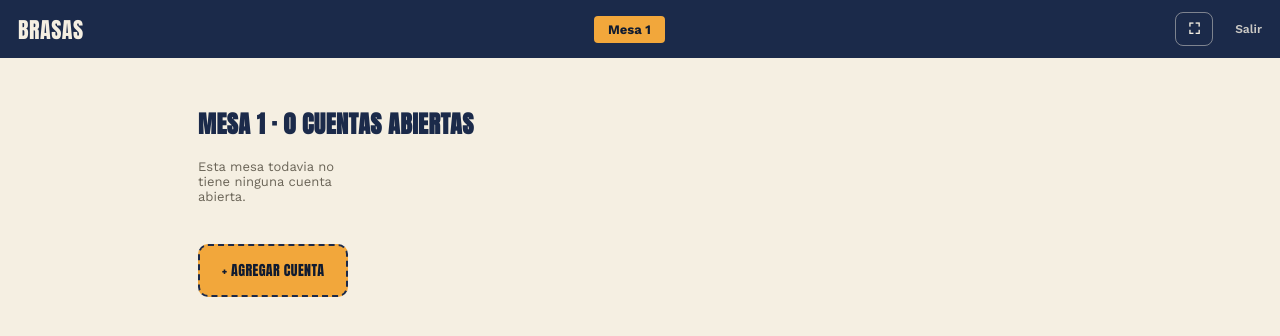
After one commit to Jonathan1700/will-, a Django app: page /mesa/1/cuentas/ in a window 1280 px wide. The commit adds this page. Shown: the top 336 px of the page. Run offline with Django 5.2, Linux system fonts and the light colour scheme; a user stored in the database is signed in; data comes from the database, SQL or seed files in the repository; data that the repository does not hold is empty.

Commit message:
Agregar cuentas divididas por mesa (Cuenta 1, Cuenta 2...)
Al elegir una mesa el mesero ahora ve cuantas cuentas tiene abiertas y
puede agregar mas con el boton "Agregar cuenta" (numeracion secuencial,
nunca se repite). Cada cuenta tiene su propio carrito/total y se envia
a cocina por separado; una cuenta se cierra sola cuando ya no le queda
ninguna orden pendiente. El panel de cocina no cambia: sigue mostrando
las comandas igual que antes, sin mencionar cuentas.

Co-Authored-By: Claude Sonnet 5 <noreply@anthropic.com>
Claude-Session: https://claude.ai/code/session_011WUHR192wPAneFfUWbtFuF

```diff
--- a/pedidos/models.py
+++ b/pedidos/models.py
@@ -12,7 +12,31 @@ class Mesa(models.Model):
         return f"Mesa {self.numero}"
 
     def tiene_orden_abierta(self):
-        return self.orden_set.filter(estado="abierta", es_venta_directa=False).exists()
+        return any(cuenta.esta_abierta() for cuenta in self.cuentas.all())
+
+
+class Cuenta(models.Model):
+    """Una de las cuentas en que se puede dividir una mesa (cada cliente/grupo
+    pide y paga por separado). El mesero las crea desde la pantalla de la mesa
+    con el boton "Agregar cuenta": la primera es "Cuenta 1", la siguiente
+    "Cuenta 2", y asi sucesivamente (el numero nunca se repite en esa mesa)."""
+    mesa = models.ForeignKey(Mesa, related_name="cuentas", on_delete=models.CASCADE)
+    numero = models.IntegerField()
+    creado = models.DateTimeField(default=timezone.now)
+
+    class Meta:
+        ordering = ["numero"]
+
+    def __str__(self):
+        return f"Mesa {self.mesa.numero} - Cuenta {self.numero}"
+
+    def esta_abierta(self):
+        """Sigue activa mientras tenga alguna orden que no este cerrada
+        (pagada/entregada del todo)."""
+        return self.ordenes.exclude(estado="cerrada").exists()
+
+    def total(self):
+        return sum((orden.total() for orden in self.ordenes.all()), Decimal("0"))
 
 
 class Producto(models.Model):
@@ -174,6 +198,10 @@ class Orden(models.Model):
     CATEGORIAS_CON_ENVASE = ("pollo", "combos")
 
     mesa = models.ForeignKey(Mesa, on_delete=models.CASCADE)
+    # a que cuenta de la mesa pertenece (venta directa no usa cuenta: es de la mesa entera)
+    cuenta = models.ForeignKey(
+        Cuenta, related_name="ordenes", null=True, blank=True, on_delete=models.SET_NULL
+    )
     estado = models.CharField(max_length=20, choices=ESTADOS, default="abierta")
     creado = models.DateTimeField(default=timezone.now)
     enviado_a_cocina = models.DateTimeField(null=True, blank=True)
--- a/pedidos/static/pedidos/estilo.css
+++ b/pedidos/static/pedidos/estilo.css
@@ -85,6 +85,7 @@ header.top .mesa {
     font-size: 13px;
     padding: 6px 14px;
     border-radius: 4px;
+    text-decoration: none;
 }
 
 .app {
@@ -332,6 +333,64 @@ header.top .mesa {
     background: var(--mustard);
     color: var(--navy-dark);
 }
+
+/* ---- cuentas de una mesa (Cuenta 1, Cuenta 2...) ---- */
+
+.cuentas-grid {
+    display: grid;
+    grid-template-columns: repeat(auto-fill, minmax(150px, 1fr));
+    gap: 14px;
+    margin-bottom: 20px;
+}
+
+.cuenta-btn {
+    display: block;
+    background: var(--card);
+    border: 2px solid var(--navy);
+    border-radius: 10px;
+    padding: 16px;
+    text-decoration: none;
+    color: var(--navy);
+}
+
+.cuenta-nombre {
+    display: block;
+    font-family: 'Anton', sans-serif;
+    font-size: 16px;
+    text-transform: uppercase;
+    margin-bottom: 6px;
+}
+
+.cuenta-total {
+    display: block;
+    font-size: 13px;
+    font-weight: 700;
+    color: var(--ink-soft);
+}
+
+.cuenta-vacia {
+    color: var(--ink-soft);
+    font-size: 13px;
+    margin-bottom: 20px;
+}
+
+.btn-agregar-cuenta {
+    display: inline-flex;
+    align-items: center;
+    gap: 6px;
+    background: var(--mustard);
+    color: var(--navy-dark);
+    border: 2px dashed var(--navy);
+    border-radius: 10px;
+    padding: 14px 22px;
+    font-family: 'Anton', sans-serif;
+    font-size: 14px;
+    letter-spacing: 0.4px;
+    text-transform: uppercase;
+    cursor: pointer;
+}
+
+.btn-agregar-cuenta:active { transform: scale(.985); }
 
 .comanda {
     background: var(--card);
--- a/pedidos/templates/pedidos/elegir_mesa.html
+++ b/pedidos/templates/pedidos/elegir_mesa.html
@@ -16,7 +16,7 @@
         {% for orden in ordenes_listas %}
         <div class="listo-card">
             <div class="listo-head">
-                <span class="listo-mesa">Mesa {{ orden.mesa.numero }}</span>
+                <span class="listo-mesa">Mesa {{ orden.mesa.numero }}{% if orden.cuenta %} · Cuenta {{ orden.cuenta.numero }}{% endif %}</span>
                 <span class="listo-tag">Listo</span>
             </div>
             <p class="listo-detalle">
@@ -37,7 +37,7 @@
     <h2 class="seccion-titulo">Elige una mesa</h2>
     <div class="mesas-grid">
         {% for mesa in mesas %}
-        <a href="{% url 'menu_mesa' mesa.id %}" class="mesa-btn {% if mesa.tiene_orden_abierta %}ocupada{% endif %}">
+        <a href="{% url 'seleccionar_cuenta' mesa.id %}" class="mesa-btn {% if mesa.tiene_orden_abierta %}ocupada{% endif %}">
             {{ mesa.numero }}
         </a>
         {% empty %}
--- /dev/null
+++ b/pedidos/templates/pedidos/seleccionar_cuenta.html
@@ -0,0 +1,33 @@
+{% extends "pedidos/base.html" %}
+{% block titulo %}Mesa {{ mesa.numero }} - Cuentas{% endblock %}
+{% block contenido %}
+<header class="top">
+    <a href="{% url 'elegir_mesa' %}" class="titulo">Brasas</a>
+    <span class="mesa">Mesa {{ mesa.numero }}</span>
+    <span class="top-acciones">
+        <button type="button" class="top-fullscreen" id="btn-fullscreen" aria-label="Pantalla completa">⛶</button>
+        <a href="{% url 'logout' %}" class="top-salir">Salir</a>
+    </span>
+</header>
+<div class="app">
+    <h2 class="seccion-titulo">
+        Mesa {{ mesa.numero }} · {{ cuentas|length }} cuenta{{ cuentas|length|pluralize }} abierta{{ cuentas|length|pluralize }}
+    </h2>
+
+    <div class="cuentas-grid">
+        {% for cuenta in cuentas %}
+        <a href="{% url 'menu_mesa' mesa.id %}?cuenta={{ cuenta.id }}" class="cuenta-btn">
+            <span class="cuenta-nombre">Cuenta {{ cuenta.numero }}</span>
+            <span class="cuenta-total">${{ cuenta.total }}</span>
+        </a>
+        {% empty %}
+        <p class="cuenta-vacia">Esta mesa todavia no tiene ninguna cuenta abierta.</p>
+        {% endfor %}
+    </div>
+
+    <form method="post" action="{% url 'agregar_cuenta' mesa.id %}">
+        {% csrf_token %}
+        <button class="btn-agregar-cuenta">+ Agregar cuenta</button>
+    </form>
+</div>
+{% endblock %}
--- a/pedidos/urls.py
+++ b/pedidos/urls.py
@@ -9,6 +9,8 @@ urlpatterns = [
 
     # mesero
     path("", views.elegir_mesa, name="elegir_mesa"),
+    path("mesa/<int:mesa_id>/cuentas/", views.seleccionar_cuenta, name="seleccionar_cuenta"),
+    path("mesa/<int:mesa_id>/cuentas/agregar/", views.agregar_cuenta, name="agregar_cuenta"),
     path("mesa/<int:mesa_id>/", views.menu_mesa, name="menu_mesa"),
     path("orden/<int:orden_id>/agregar/<int:producto_id>/", views.agregar_item, name="agregar_item"),
     path("orden/<int:orden_id>/item/<int:item_id>/cantidad/", views.cambiar_cantidad, name="cambiar_cantidad"),
--- a/pedidos/views.py
+++ b/pedidos/views.py
@@ -5,7 +5,7 @@ from django.views.decorators.http import require_POST
 from django.utils import timezone
 from django.contrib.auth import authenticate, login, logout
 from django.contrib.auth.decorators import login_required, user_passes_test
-from django.db.models import Sum
+from django.db.models import Sum, Max
 from datetime import timedelta, date
 import json
 import openpyxl
@@ -14,7 +14,7 @@ from openpyxl.utils import get_column_letter
 
 from .models import (
     Mesa, Producto, Orden, DetalleOrden, RegistroAccion, PiezaPollo, TipoMenestra, VarianteProducto,
-    Gasto,
+    Gasto, Cuenta,
 )
 
 
@@ -97,6 +97,32 @@ def elegir_mesa(request):
     })
 
 
+def _siguiente_numero_cuenta(mesa):
+    """1, 2, 3... nunca se repite en la mesa aunque cuentas anteriores ya se hayan cerrado."""
+    ultimo = mesa.cuentas.aggregate(Max("numero"))["numero__max"]
+    return (ultimo or 0) + 1
+
+
+@login_required
+@user_passes_test(es_mesero)
+def seleccionar_cuenta(request, mesa_id):
+    """Al elegir una mesa: cuantas cuentas tiene abiertas y boton para agregar una mas
+    (Cuenta 1, Cuenta 2...). Cocina nunca ve esto, solo organiza el trabajo del mesero."""
+    mesa = get_object_or_404(Mesa, id=mesa_id)
+    cuentas = [c for c in mesa.cuentas.all() if c.esta_abierta()]
+    return render(request, "pedidos/seleccionar_cuenta.html", {"mesa": mesa, "cuentas": cuentas})
+
+
+@login_required
+@user_passes_test(es_mesero)
+@require_POST
+def agregar_cuenta(request, mesa_id):
+    """Boton 'Agregar cuenta': crea la siguiente (Cuenta 1, luego Cuenta 2...) y entra directo a ella."""
+    mesa = get_object_or_404(Mesa, id=mesa_id)
+    cuenta = Cuenta.objects.create(mesa=mesa, numero=_siguiente_numero_cuenta(mesa))
+    return redirect(f"{reverse('menu_mesa', args=[mesa.id])}?cuenta={cuenta.id}")
+
+
 def ordenes_listas_json(request):
     """Pedidos que cocina ya marco como listos, para avisar en la tablet del mesero."""
     ordenes = Orden.objects.filter(estado="entregada").order_by("enviado_a_cocina")
@@ -120,7 +146,17 @@ def entregar_a_cliente(request, orden_id):
 @user_passes_test(es_mesero)
 def menu_mesa(request, mesa_id):
     mesa = get_object_or_404(Mesa, id=mesa_id)
-    orden, _ = Orden.objects.get_or_create(mesa=mesa, estado="abierta", es_venta_directa=False)
+
+    cuenta_id = request.GET.get("cuenta")
+    if cuenta_id:
+        cuenta = get_object_or_404(Cuenta, id=cuenta_id, mesa=mesa)
+    else:
+        # sin cuenta indicada: usa la unica que este abierta, o crea la primera
+        cuenta = next((c for c in mesa.cuentas.all() if c.esta_abierta()), None)
+        if cuenta is None:
+            cuenta = Cuenta.objects.create(mesa=mesa, numero=_siguiente_numero_cuenta(mesa))
+
+    orden, _ = Orden.objects.get_or_create(mesa=mesa, cuenta=cuenta, estado="abierta", es_venta_directa=False)
     orden_directa = Orden.objects.filter(mesa=mesa, estado="abierta", es_venta_directa=True).first()
 
     categoria = request.GET.get("categoria", "combos")
@@ -134,6 +170,7 @@ def menu_mesa(request, mesa_id):
 
     contexto = {
         "mesa": mesa,
+        "cuenta": cuenta,
         "orden": orden,
         "orden_directa": orden_directa,
         "productos": productos,
@@ -209,16 +246,24 @@ def agregar_item(request, orden_id, producto_id):
     item.save()
 
     categoria = request.POST.get("categoria", "combos")
-    return redirect(f"{reverse('menu_mesa', args=[orden.mesa.id])}?categoria={categoria}")
+    return redirect(_url_menu_mesa(orden.mesa_id, categoria, orden.cuenta_id))
+
+
+def _url_menu_mesa(mesa_id, categoria, cuenta_id=None, extra=""):
+    """URL del menu de la mesa conservando la pestaña activa y la cuenta que se esta viendo."""
+    url = f"{reverse('menu_mesa', args=[mesa_id])}?categoria={categoria}"
+    if cuenta_id:
+        url += f"&cuenta={cuenta_id}"
+    return url + extra
 
 
 def _volver_al_menu(request, orden, abrir_carrito=False):
-    """URL del menu de la mesa conservando la pestaña activa (y el detalle abierto si se pide)."""
+    """URL del menu de la mesa conservando la pestaña activa (y el detalle abierto si se pide).
+    La venta directa no tiene cuenta propia: usa la que venia marcada en el formulario."""
     categoria = request.POST.get("categoria", "combos")
-    url = f"{reverse('menu_mesa', args=[orden.mesa.id])}?categoria={categoria}"
-    if abrir_carrito:
-        url += "&directo=1" if orden.es_venta_directa else "&carrito=1"
-    return url
+    cuenta_id = orden.cuenta_id or request.POST.get("cuenta")
+    extra = ("&directo=1" if orden.es_venta_directa else "&carrito=1") if abrir_carrito else ""
+    return _url_menu_mesa(orden.mesa_id, categoria, cuenta_id, extra)
 
 
 @login_required
@@ -276,7 +321,8 @@ def confirmar_orden(request, orden_id):
     orden.save()
 
     tipo = "para llevar" if orden.para_llevar else "para servir"
-    registrar(request.user, f"Confirmo orden #{orden.id} ({tipo}) - Mesa {orden.mesa.numero} - ${orden.total()}")
+    cuenta_txt = f" - Cuenta {orden.cuenta.numero}" if orden.cuenta_id else ""
+    registrar(request.user, f"Confirmo orden #{orden.id} ({tipo}) - Mesa {orden.mesa.numero}{cuenta_txt} - ${orden.total()}")
     return redirect("elegir_mesa")
 
 
@@ -306,7 +352,7 @@ def agregar_item_directo(request, mesa_id, producto_id):
     item.save()
 
     categoria = request.POST.get("categoria", "combos")
-    return redirect(f"{reverse('menu_mesa', args=[mesa.id])}?categoria={categoria}&directo=1")
+    return redirect(_url_menu_mesa(mesa.id, categoria, request.POST.get("cuenta"), "&directo=1"))
 
 
 @login_required
@@ -327,7 +373,7 @@ def confirmar_venta_directa(request, orden_id):
 
     registrar(request.user, f"Venta directa #{orden.id} (sin cocina) - Mesa {orden.mesa.numero} - ${orden.total()}")
     categoria = request.POST.get("categoria", "combos")
-    return redirect(f"{reverse('menu_mesa', args=[orden.mesa.id])}?categoria={categoria}")
+    return redirect(_url_menu_mesa(orden.mesa_id, categoria, request.POST.get("cuenta")))
 
 
 # ---------- COCINA ----------
```
Also changed, not shown: pedidos/admin.py (+9 -2 lines), pedidos/templates/pedidos/menu_mesa.html (+5 -2 lines), pedidos/tests.py (+91 -1 lines), pedidos/migrations/0014_cuentas_de_mesa.py (added).
